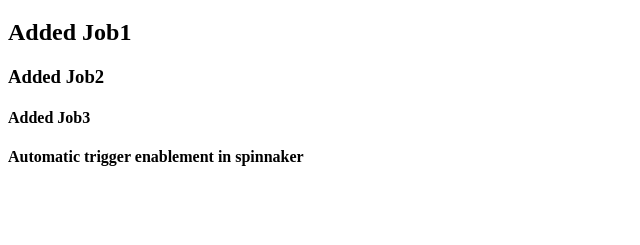
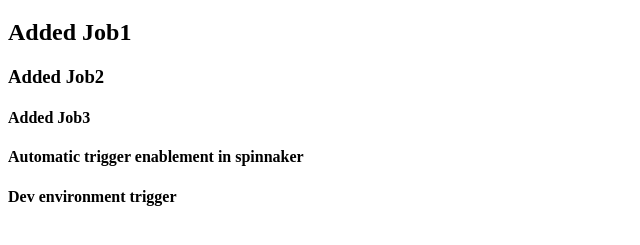
Before and after one commit to raviteja-baddireddy/spinnaker-demo-app, a plain HTML site: page index.html in a window 1280 px wide. Shown: the part 61-306 px from the top of the page, without its empty margins (0-640 px from the left). Drawn offline with Linux system fonts and the light colour scheme.

Commit message:
Update index.html

```diff
--- a/index.html
+++ b/index.html
@@ -12,5 +12,6 @@
     <h3> Added Job2 </h3>
     <h4> Added Job3 </h3>
     <h4> Automatic trigger enablement in spinnaker </h3>
+    <h4> Dev environment trigger</h3>
 </body>
 </html>
```
